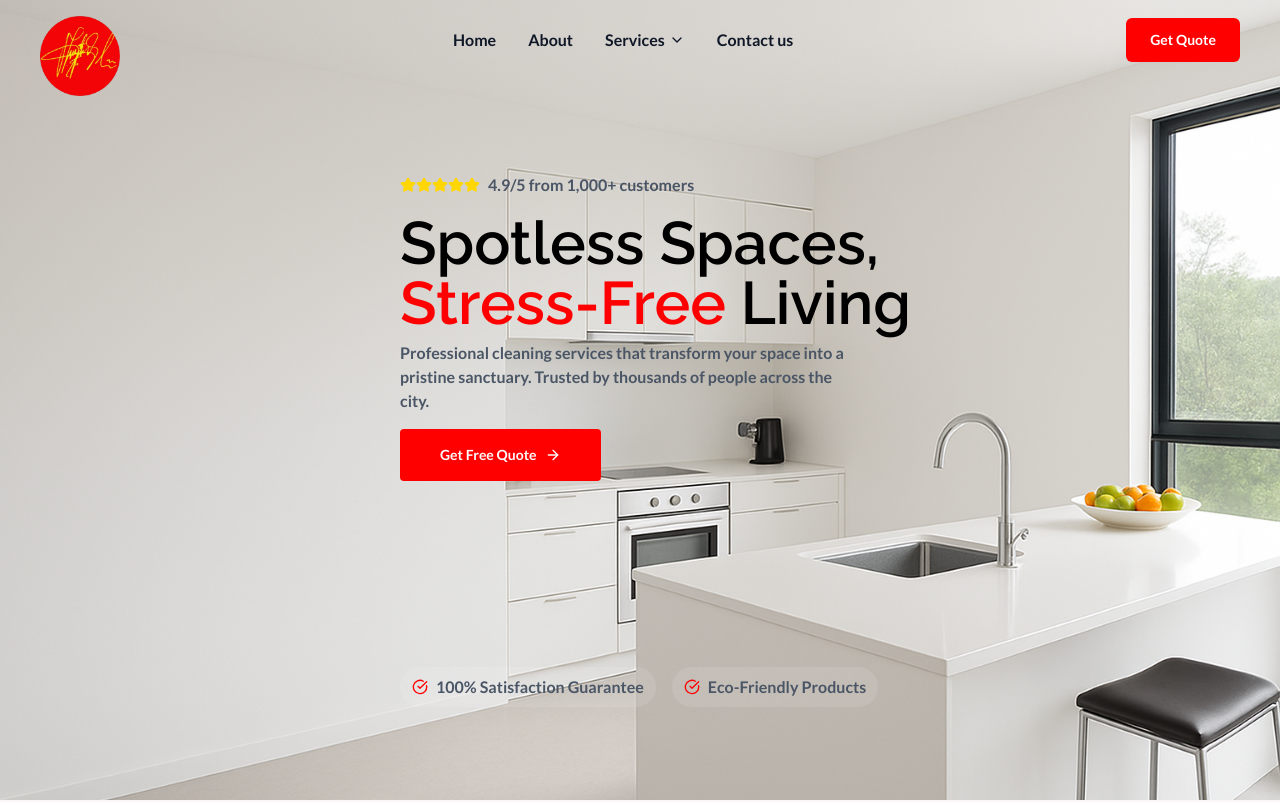
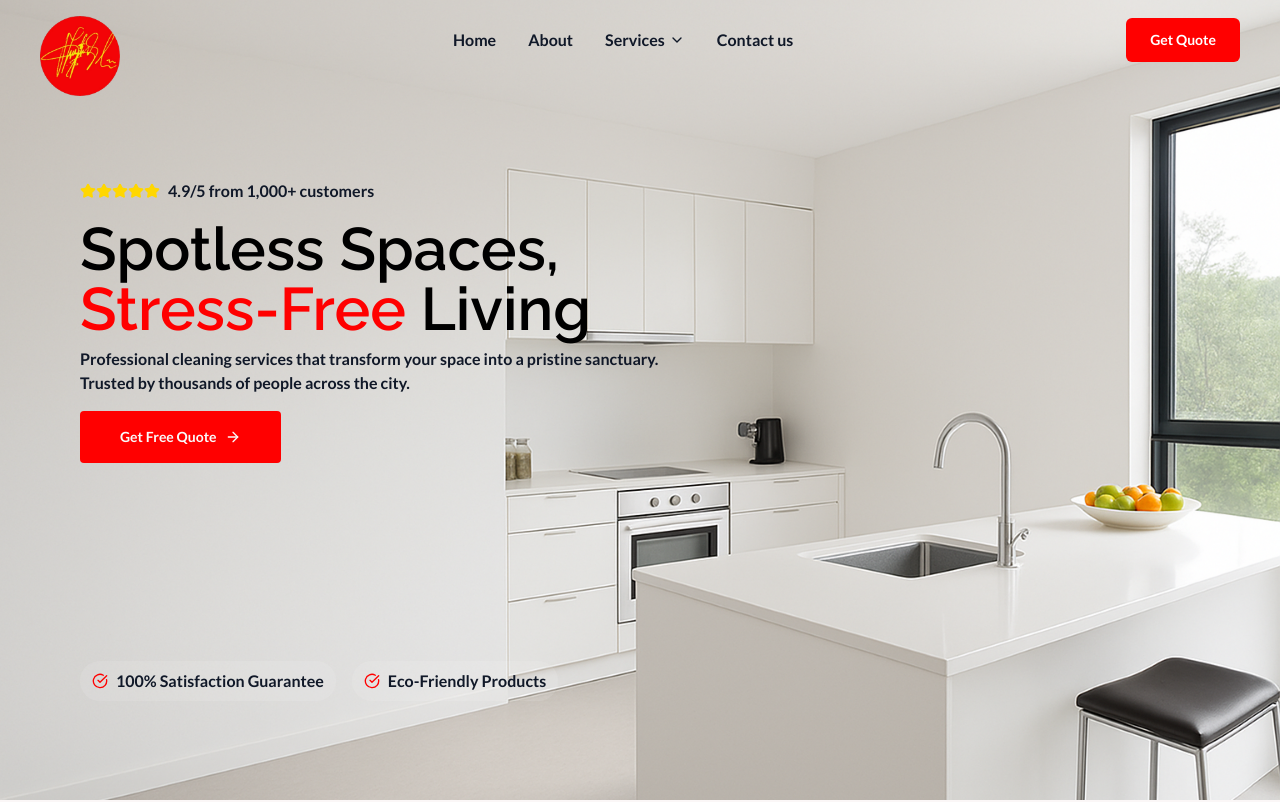
Before and after one commit to LogicSense29/addedvalue-cleaning, a React (Vite) app: page / in a window 1280 px wide. Shown: the top 802 px of the page. Built offline with nearby package versions, Linux system fonts and the light colour scheme; a web font is replaced by a local one.

Commit message:
my second commit

```diff
--- a/src/components/common/Header2.jsx
+++ b/src/components/common/Header2.jsx
@@ -31,7 +31,7 @@ function Header2({scrolled}) {
     <>
       <header
         className={`fixed top-0 w-full z-1000 transition-all duration-300 ${
-          scrolled ? "bg-white" : "shadow-none"
+          scrolled || open ? "bg-white" : "shadow-none"
         }`}>
         {/* Invisible spacer div that acts as the "scroll trigger" */}
 
@@ -120,7 +120,7 @@ function Header2({scrolled}) {
             <div className='md:hidden flex items-center'>
               <motion.button
                 whileTap={{ scale: 0.7 }}
-                className='text-header-gray'
+                className='text-black-700'
                 onClick={toggle}>
                 {open ? (
                   <X className='h-6 w-6' />
--- a/src/components/section/ChoosingUs.jsx
+++ b/src/components/section/ChoosingUs.jsx
@@ -37,9 +37,9 @@ function ChoosingUs() {
 //   );
 
   return (
-    <section className='py-10 md:py-16 lg:py-[80px] px-5 md:px-20 space-y-10 bg[]'>
+    <section className='py-10 md:py-16 lg:py-[80px] px-5 md:px-10 lg:px-20 space-y-10 bg[]'>
       <div className=' space-y-2 text-center'>
-        <h2 className='text-4xl font-raleway font-semibold text-gray-900'>
+        <h2 className='text-2xl lg:text-4xl font-raleway font-semibold text-gray-900'>
           Why Choose <br /> AddedValue Services
         </h2>
         <p className='text-lg leading-relaxed text-gray-700'>
@@ -50,7 +50,7 @@ function ChoosingUs() {
       </div>
       <div className='flex flex-col md:flex-row'>
         {benefits.map((items, index) => (
-          <div className='bg-[#FBF7F7] px-10 py-8 md:p-20' key={index}>
+          <div className='bg-[#FBF7F7] px-10 py-8 lg:p-20' key={index}>
             <h3 className='text-xl font-raleway font-semibold text-gray-900'>
               {items.title}
             </h3>
@@ -71,7 +71,6 @@ function ChoosingUs() {
           </motion.div>
         </div>
       </motion.div> */}
-
     </section>
   );
 }
--- a/src/components/section/ExtraSection2.jsx
+++ b/src/components/section/ExtraSection2.jsx
@@ -45,8 +45,8 @@ function ExtraSection2() {
   return (
     <section className='bg-white py-10 md:py-16 lg:py-[80px] flex flex-col space-y-10'>
       <div className='px-5 md:px-20'>
-        <div className='bg-[#faf7f7] space-y-2 h-full flex flex-col justify-center items-center py-10 md:py-16'>
-          <h2 className='font-raleway text-4xl text-center md:text-left font-semibold'>
+        <div className='bg-[#faf7f7] space-y-2 h-full flex flex-col justify-center items-center py-10 md:py-16 px-10'>
+          <h2 className='font-raleway text-4xl text-center font-semibold'>
             Let's leave you speechless and spotless
           </h2>
           <p className='text-lg leading-relaxed text-gray-700 text-center'>
--- a/src/components/section/HeroSection3.jsx
+++ b/src/components/section/HeroSection3.jsx
@@ -81,7 +81,8 @@ function HeroSection3() {
       {/* second side */}
       <div
         className='h-screen hidden md:block w-full md:w-[50%] bg-no-repeat bg-cover bg-center bg-scroll'
-        style={{ backgroundImage: "url('/kitchen-white.png')" }}>
+        style={{ backgroundImage: "url('/kitchen-white.png')" }}
+        >
         {/* <div className=''>
           <img src='/kitchen.jpg' className='oject-cover rounded-sm' />
         </div> */}
--- a/src/components/section/HeroSection4.jsx
+++ b/src/components/section/HeroSection4.jsx
@@ -10,10 +10,10 @@ import React from "react";
 
 function HeroSection3() {
   return (
-    <section className='relative min-h-screen flex flex-col md:flex-row justify-center items-center px-5 md:px-0 bg-[#ffffff] gap-8 bg-[url(kitchen-white.png)] bg-no-repeat bg-left md:bg-none'>
-      <div className='w-full md:w-[50%] h-screen md:pl-12 lg:pl-20 pt-20 relative z-10 flex flex-col justify-around'>
+    <section className='relative min-h-screen flex flex-col md:flex-row lg:justify-left items-center px-5 md:px-0 bg-[#ffffff] gap-8 bg-[url(kitchen-white.png)] bg-no-repeat bg-left md:bg-none'>
+      <div className='w-full md:mx-auto h-screen md:pl-12 lg:pl-20 pt-20 relative z-10 flex flex-col justify-around'>
         <div className='space-y-4'>
-          <div className='star flex flex-col md:flex-row gap-2 justify-center items-center  md:justify-start'>
+          <div className='star flex flex-col md:flex-row gap-2 justify-center items-center md:justify-start'>
             <div className='flex items-center'>
               <Star fill='#FFD700' className='text-secondary' size={16} />
               <Star fill='#FFD700' className='text-secondary' size={16} />
@@ -21,19 +21,19 @@ function HeroSection3() {
               <Star fill='#FFD700' className='text-secondary' size={16} />
               <Star fill='#FFD700' className='text-secondary' size={16} />
             </div>
-            <span className='text-gray-600 font-semibold'>
+            <span className='text-gray-900 font-semibold'>
               4.9/5 from 1,000+ customers
             </span>
           </div>
-          <div className='space-y-2 text-center md:text-left'>
+          <div className='space-y-2 text-center md:text-left flex flex-col'>
             <h1 className='heading-text leading-none text-xl sm:text-3xl md:text-4xl lg:text-5xl xl:text-6xl font-raleway font-semibold'>
               Spotless Spaces,
-              <br className='hidden md:block' />{" "}
+              <br className='hidden sm:block' />{" "}
               <span className='text-primary'>Stress-Free</span> Living
             </h1>
-            <p className='font-semibold text-gray-600 md:w-[80%]'>
+            <p className='font-semibold text-gray-900 md:w-1/2 self-center md:self-start'>
               Professional cleaning services that transform your space into a
-              pristine sanctuary. Trusted by thousands of people across the
+              pristine sanctuary.<br className="para hidden "/> Trusted by thousands of people across the
               city.
             </p>
           </div>
@@ -65,12 +65,12 @@ function HeroSection3() {
 
         <div>
           <div className='flex flex-col md:flex-row gap-2 md:gap-4 justify-center md:justify-start items-center'>
-            <div className='flex gap-2 items-center bg-white/10 px-3 py-2 rounded-full font-semibold text-gray-600'>
+            <div className='flex gap-2 items-center bg-white/10 px-3 py-2 rounded-full font-semibold text-gray-900'>
               <CheckCircle className='text-primary' size={16} />
               <span className=''>100% Satisfaction Guarantee</span>
             </div>
 
-            <div className='flex gap-2 items-center bg-white/10 px-3 py-2 rounded-full font-semibold text-gray-600'>
+            <div className='flex gap-2 items-center bg-white/10 px-3 py-2 rounded-full font-semibold text-gray-900'>
               <CheckCircle className='text-primary' size={16} />
               <span>Eco-Friendly Products</span>
             </div>
--- a/src/components/section/Services.jsx
+++ b/src/components/section/Services.jsx
@@ -40,9 +40,9 @@ export default function Services() {
 //   });
 
   return (
-    <section className='py-10 md:py-16 lg:py-[80px] px-5 md:px-20  relative bg-[#FBF7F7] space-y-10'>
-      <div className=' space-y-2 flex flex-col md:flex-row justify-between text-center md:text-left md:items-end'>
-        <h2 className='text-4xl font-raleway  font-semibold text-gray-900'>
+    <section className='py-10 md:py-16 lg:py-[80px] px-5 md:px-10 lg:px-20 relative bg-[#FBF7F7] space-y-10'>
+      <div className=' space-y-2 flex flex-col md:flex-row justify-between text-center md:text-left md:items-center'>
+        <h2 className='text-2xl lg:text-4xl font-raleway  font-semibold text-gray-900'>
           AddedValue <br /> Cleaning Services
         </h2>
         <p className='text-lg leading-relaxed text-gray-700'>
@@ -66,8 +66,10 @@ export default function Services() {
                 {items.title}
               </h3>
               <div className='flex gap-1 justify-between items-center'>
-                <p className='text-base text-gray-700 flex-[0.9]'>{items.description}</p>
-                <ArrowRight className='self-end' size={16}/>
+                <p className='text-base text-gray-700 flex-[0.9]'>
+                  {items.description}
+                </p>
+                <ArrowRight className='self-end' size={16} />
               </div>
             </div>
           </div>
--- a/src/components/section/TrustedCleaning2.jsx
+++ b/src/components/section/TrustedCleaning2.jsx
@@ -41,7 +41,7 @@ function TrustedCleaning2() {
       ref={ref}
       className='py-10 md:py-16 lg:py-[80px] px-5 md:px-20  bg-[#222222] text-white space-y-10'>
       <div className=' space-y-2 flex flex-col md:flex-row justify-between text-center md:text-left md:items-end gap-10'>
-        <h2 className='text-4xl font-raleway font-semibold  md:w-1/3'>
+        <h2 className='text-2xl md:text-4xl font-raleway font-semibold  md:w-1/3'>
           AddedValue
           <br />
           trusted Since 2019
@@ -54,7 +54,7 @@ function TrustedCleaning2() {
       </div>
       <div className='flex flex-col md:flex-row gap-10 items-center'>
         <div className='md:w-1/3 space-y-4'>
-          <h2 className='font-raleway text-2xl font-semibold'>
+          <h2 className='font-raleway text-xl md:text-2xl font-semibold'>
             We are the best at This.
           </h2>
           <p className='text-lg text-gray-100 mt-2'>
--- a/src/index.css
+++ b/src/index.css
@@ -32,3 +32,9 @@ html {
   font-size: 45px;
  }
 }
+
+@media (min-width: 640px) and (max-width: 691px) {
+ .para {
+  display: block;
+ }
+}
```
